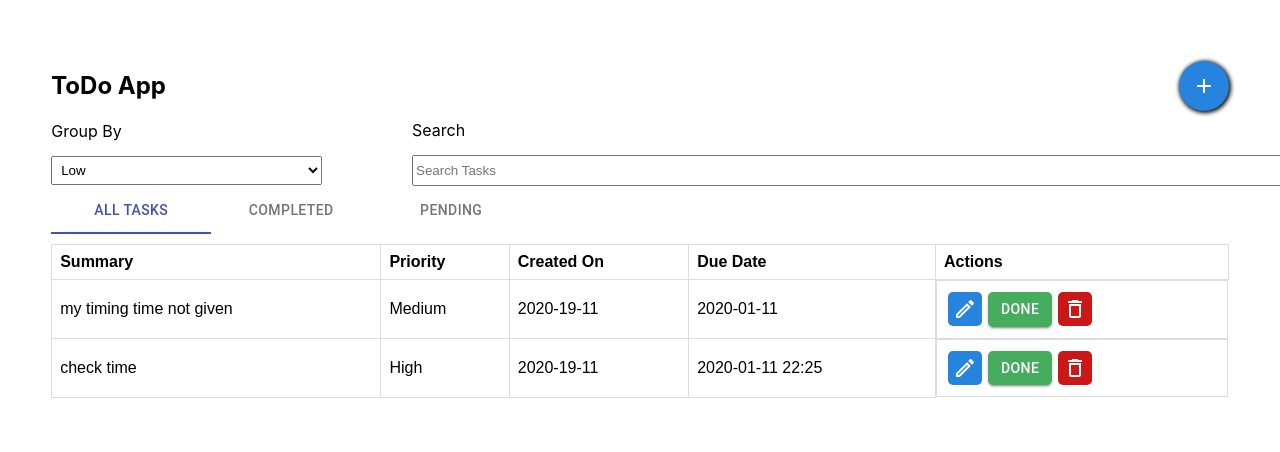
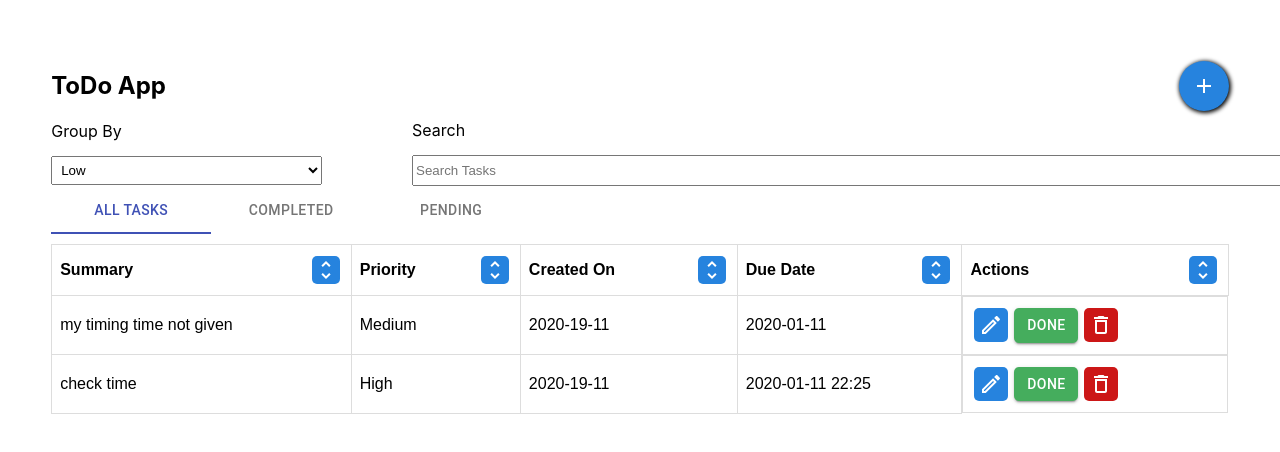
Before and after one commit to jyotsana-khaparde/maxxton-todo-frontend, a React (Create React App) app in the folder maxxton-todo-frontend/: page / in a window 1280 px wide. Shown: the top 452 px of the page. Built offline with nearby package versions, Linux system fonts and the light colour scheme; data requests are answered from the project's data file.

Commit message:
added UI for asc dec icon in list page

```diff
--- a/maxxton-todo-frontend/src/components/list.js
+++ b/maxxton-todo-frontend/src/components/list.js
@@ -7,6 +7,7 @@ import DeleteOutlineOutlinedIcon from '@material-ui/icons/DeleteOutlineOutlined'
 import { Button } from '@material-ui/core';
 import moment from 'moment';
 import DeleteModal from './deleteModal';
+import UnfoldMoreIcon from '@material-ui/icons/UnfoldMore';
 
 class ListPage extends Component {
     constructor(props) {
@@ -73,11 +74,36 @@ class ListPage extends Component {
                 <table style={{fontFamily: 'arial, sans-serif', borderCollapse: 'collapse', width: '100%', marginTop: 10}}>
                     <thead>
                         <tr>
-                            <th style={{border: '1px solid #dddddd', textAlign: 'left', padding: 8}}>Summary</th>
-                            <th style={{border: '1px solid #dddddd', textAlign: 'left', padding: 8}}>Priority</th>
-                            <th style={{border: '1px solid #dddddd', textAlign: 'left', padding: 8}}>Created On</th>
-                            <th style={{border: '1px solid #dddddd', textAlign: 'left', padding: 8}}>Due Date</th>
-                            <th style={{border: '1px solid #dddddd', textAlign: 'left', padding: 8}}>Actions</th>
+                            <th style={{border: '1px solid #dddddd', textAlign: 'left', padding: 8}}>
+                                <div style={{display: 'flex', alignItems: 'center', justifyContent: 'space-between'}}>
+                                    <span>Summary</span>
+                                    <UnfoldMoreIcon style={{ padding: 2, borderRadius: 5, background: 'rgb(38, 131, 222)', color: 'white', margin: 3 }}/>
+                                </div>
+                            </th>
+                            <th style={{border: '1px solid #dddddd', textAlign: 'left', padding: 8}}>
+                                <div style={{display: 'flex', alignItems: 'center', justifyContent: 'space-between'}}>
+                                    <span>Priority</span>
+                                    <UnfoldMoreIcon style={{ padding: 2, borderRadius: 5, background: 'rgb(38, 131, 222)', color: 'white', margin: 3 }}/>
+                                </div>
+                            </th>
+                            <th style={{border: '1px solid #dddddd', textAlign: 'left', padding: 8}}>
+                                <div style={{display: 'flex', alignItems: 'center', justifyContent: 'space-between'}}>
+                                    <span>Created On</span>
+                                    <UnfoldMoreIcon style={{ padding: 2, borderRadius: 5, background: 'rgb(38, 131, 222)', color: 'white', margin: 3 }}/>
+                                </div>
+                            </th>
+                            <th style={{border: '1px solid #dddddd', textAlign: 'left', padding: 8}}>
+                                <div style={{display: 'flex', alignItems: 'center', justifyContent: 'space-between'}}>
+                                    <span>Due Date</span>
+                                    <UnfoldMoreIcon style={{ padding: 2, borderRadius: 5, background: 'rgb(38, 131, 222)', color: 'white', margin: 3 }}/>
+                                </div>
+                            </th>
+                            <th style={{border: '1px solid #dddddd', textAlign: 'left', padding: 8}}>
+                                <div style={{display: 'flex', alignItems: 'center', justifyContent: 'space-between'}}>
+                                    <span>Actions</span>
+                                    <UnfoldMoreIcon style={{ padding: 2, borderRadius: 5, background: 'rgb(38, 131, 222)', color: 'white', margin: 3 }}/>
+                                </div>
+                            </th>
                         </tr>
                     </thead>
                     <tbody>
```
